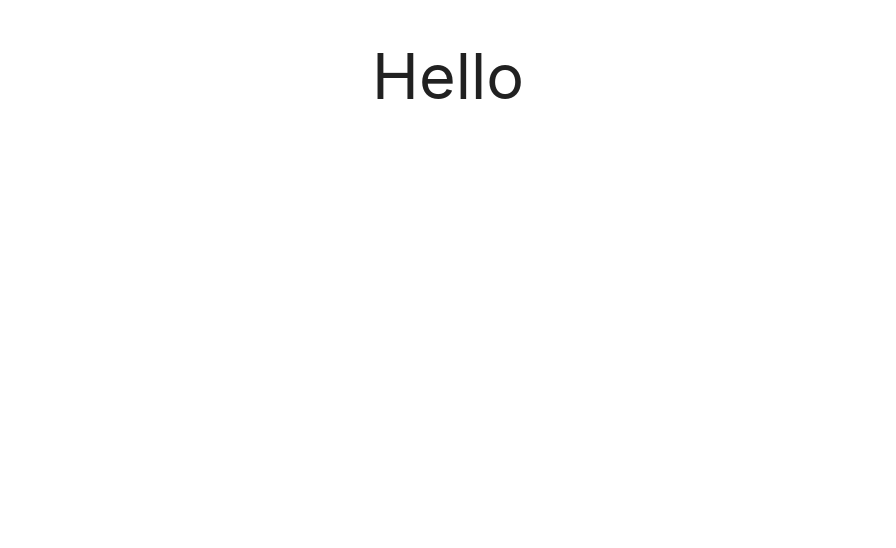
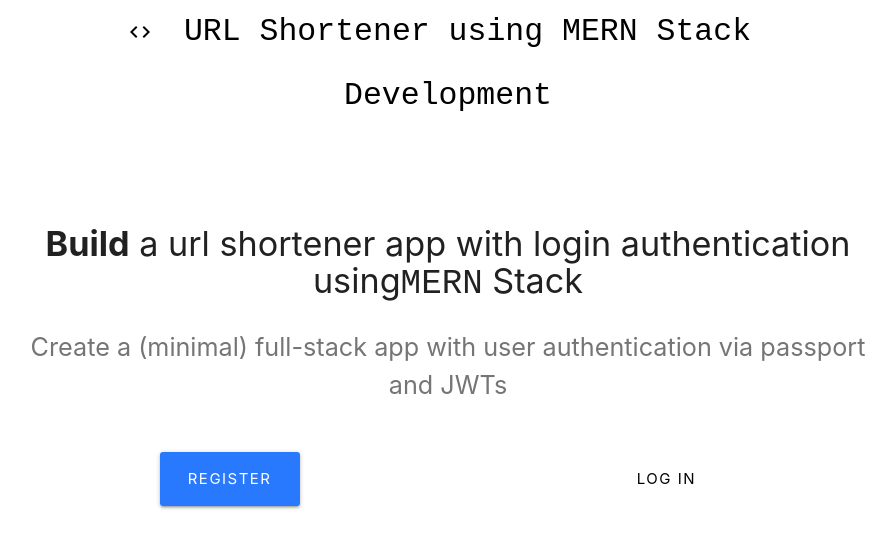
Before and after one commit to BalajiJ234/url-shortener, a React (Create React App) app in the folder client/: page / in a window 1280 px wide. Shown: the top 548 px of the page, without its empty margins (192-1088 px from the left). Built offline with nearby package versions, Linux system fonts and the light colour scheme.

Commit message:
Setting up React Router in  App.js

```diff
--- a/client/src/App.js
+++ b/client/src/App.js
@@ -1,12 +1,22 @@
 import React, {Component} from 'react';
+import { BrowserRouter as Router, Route } from "react-router-dom";
 import './App.css';
 
+import Navbar from "./components/layout/Navbar";
+import Landing from "./components/layout/Landing";
+import Register from "./components/auth/Register";
+import Login from "./components/auth/Login";
 class App extends Component {
   render() {
     return (
-      <div className="App">
-        <h1>Hello</h1>
-      </div>
+      <Router>
+        <div className="App">
+          <Navbar />
+          <Route exact path="/" component={Landing} />
+          <Route exact path="/register" component={Register} />
+          <Route exact path="/login" component={Login} />
+        </div>
+      </Router>
     );
   }
 }
```
Also changed, not shown: client/src/components/Landing.js (deleted), client/src/components/Navbar.js (deleted).
